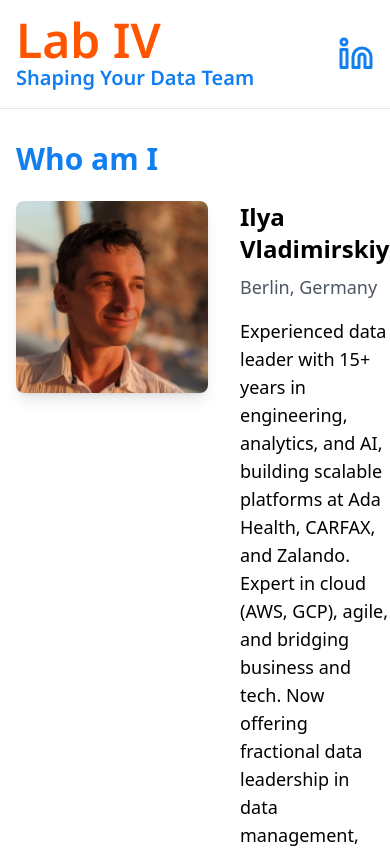
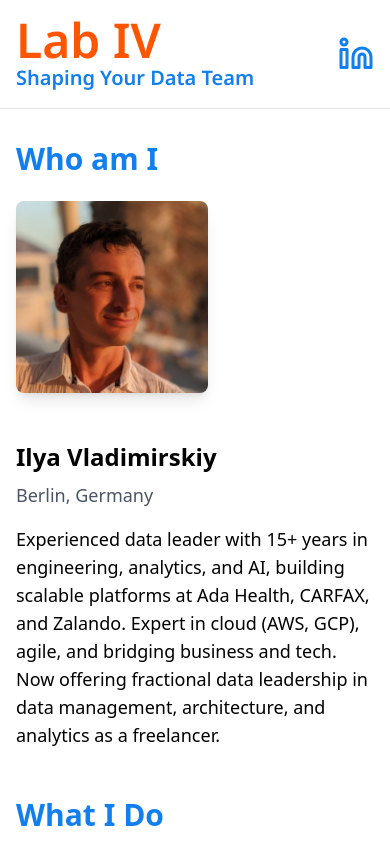
Before and after one commit to lab4-berlin/lab4-web, a React (Vite) app: page / in a window 390 px wide. Shown: the top 848 px of the page. Built offline with nearby package versions, Linux system fonts and the light colour scheme.

Commit message:
made it more responsive for mobile

```diff
--- a/src/pages/Home.tsx
+++ b/src/pages/Home.tsx
@@ -6,13 +6,13 @@ export function Home() {
     <main className="max-w-6xl mx-auto px-4 py-8">
       <section className="mb-12">
         <h2 className="text-3xl font-bold text-[#127ff0] mb-6">Who am I</h2>
-        <div className="flex gap-8 items-start">
+        <div className="flex flex-col sm:flex-row gap-8 items-start">
           <img
             src="/images/iv_profile.jpeg"
             alt="Ilya Vladimirskiy"
-            className="w-48 h-48 object-cover rounded-lg shadow-lg"
+            className="w-48 h-48 object-cover rounded-lg shadow-lg float-left mr-6 mb-4 sm:float-none sm:mr-0 sm:mb-0"
           />
-          <div>
+          <div className="flex-1">
             <h3 className="text-2xl font-semibold mb-2">Ilya Vladimirskiy</h3>
             <p className="text-lg text-gray-600 mb-4">Berlin, Germany</p>
             <p className="text-lg">
```
